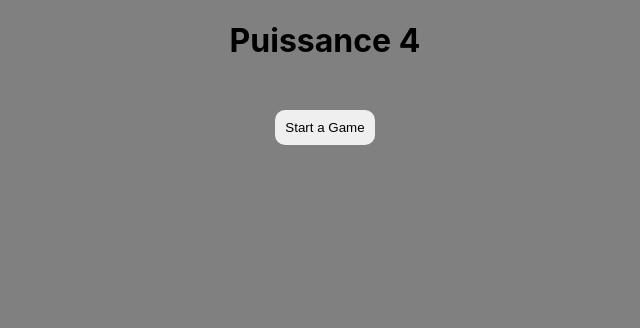
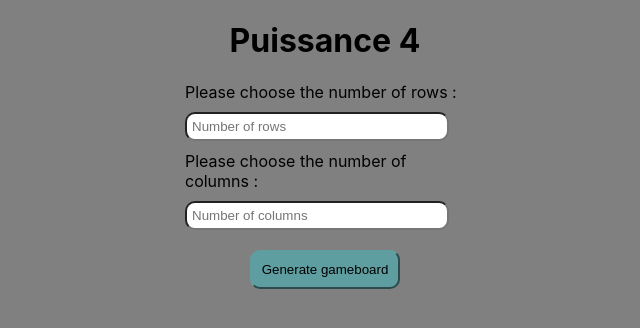
Before and after one commit to NadiaPOI/Puissance-4-React-App, a React (Create React App) app: page / in a window 1280 px wide. Both pictures are taken after a click on the button "Start a Game". Shown: the top 328 px of the page, without its empty margins (315-955 px from the left). Built offline with nearby package versions, Linux system fonts and the light colour scheme.

Commit message:
Add GameForm.js and update App, Home and styles

```diff
--- a/package.json
+++ b/package.json
@@ -13,9 +13,6 @@
     "test": "react-scripts test",
     "eject": "react-scripts eject",
     "lint": "eslint ."
-  },
-  "eslintConfig": {
-    "extends": "react-app"
   },
   "browserslist": {
     "production": [
--- a/src/App.css
+++ b/src/App.css
@@ -5,7 +5,7 @@ body {
   background-color: grey;
 }
 
-.App {
+h1 {
   text-align: center;
 }
 
@@ -14,6 +14,31 @@ body {
   padding: 10px;
   display: block;
   border-radius: 10px;
-  border: none;
+  border-color: cadetblue;
+  background-color: cadetblue;
   cursor: pointer;
 }
+
+form {
+  width: 280px;
+  margin: auto;
+}
+
+#row,
+#col {
+  width: 250px;
+  margin: 10px 0;
+  border-radius: 10px;
+  padding: 5px;
+}
+
+input[type='submit'] {
+  background-color: cadetblue;
+  cursor: pointer;
+  border-radius: 10px;
+  padding: 10px;
+  margin: 10px auto;
+  border-color: cadetblue;
+  text-align: center;
+  display: block;
+}
--- a/src/App.js
+++ b/src/App.js
@@ -3,11 +3,12 @@ import './App.css';
 import Home from './components/Home';
 
 function App() {
-    return (
-        <div className="App">
-            <Home />
-        </div>
-    );
+  return (
+    <div className='App'>
+      <h1>Puissance 4</h1>
+      <Home />
+    </div>
+  );
 }
 
 export default App;
--- /dev/null
+++ b/src/components/GameForm.js
@@ -0,0 +1,31 @@
+import React from 'react';
+
+function GameForm() {
+  return (
+    <form>
+      <label htmlFor='row'>Please choose the number of rows :</label>
+      <input
+        type='number'
+        name='row'
+        id='row'
+        placeholder='Number of rows'
+        min='4'
+        max='50'
+        required
+      />
+      <label htmlFor='col'>Please choose the number of columns :</label>
+      <input
+        type='number'
+        name='col'
+        id='col'
+        placeholder='Number of columns'
+        min='4'
+        max='50'
+        required
+      />
+      <input type='submit' value='Generate gameboard' />
+    </form>
+  );
+}
+
+export default GameForm;
--- a/src/components/Home.js
+++ b/src/components/Home.js
@@ -1,16 +1,17 @@
-import React from 'react';
+import React, {useState} from 'react';
+import GameForm from './GameForm';
 
 function Home() {
+  const [isDisplay, setDisplay] = useState(false);
+
   return (
     <div>
-      <h1>Puissance 4</h1>
-      <button
-        type='button'
-        id='start'
-        onClick={() => console.log('is clicked')}
-      >
-        Start a Game
-      </button>
+      {!isDisplay && (
+        <button type='button' id='start' onClick={() => setDisplay(true)}>
+          Start a Game
+        </button>
+      )}
+      {isDisplay && <GameForm />}
     </div>
   );
 }
```
Also changed, not shown: .travis.yml, 1 other file (tests, documents, lock files or other folders).
